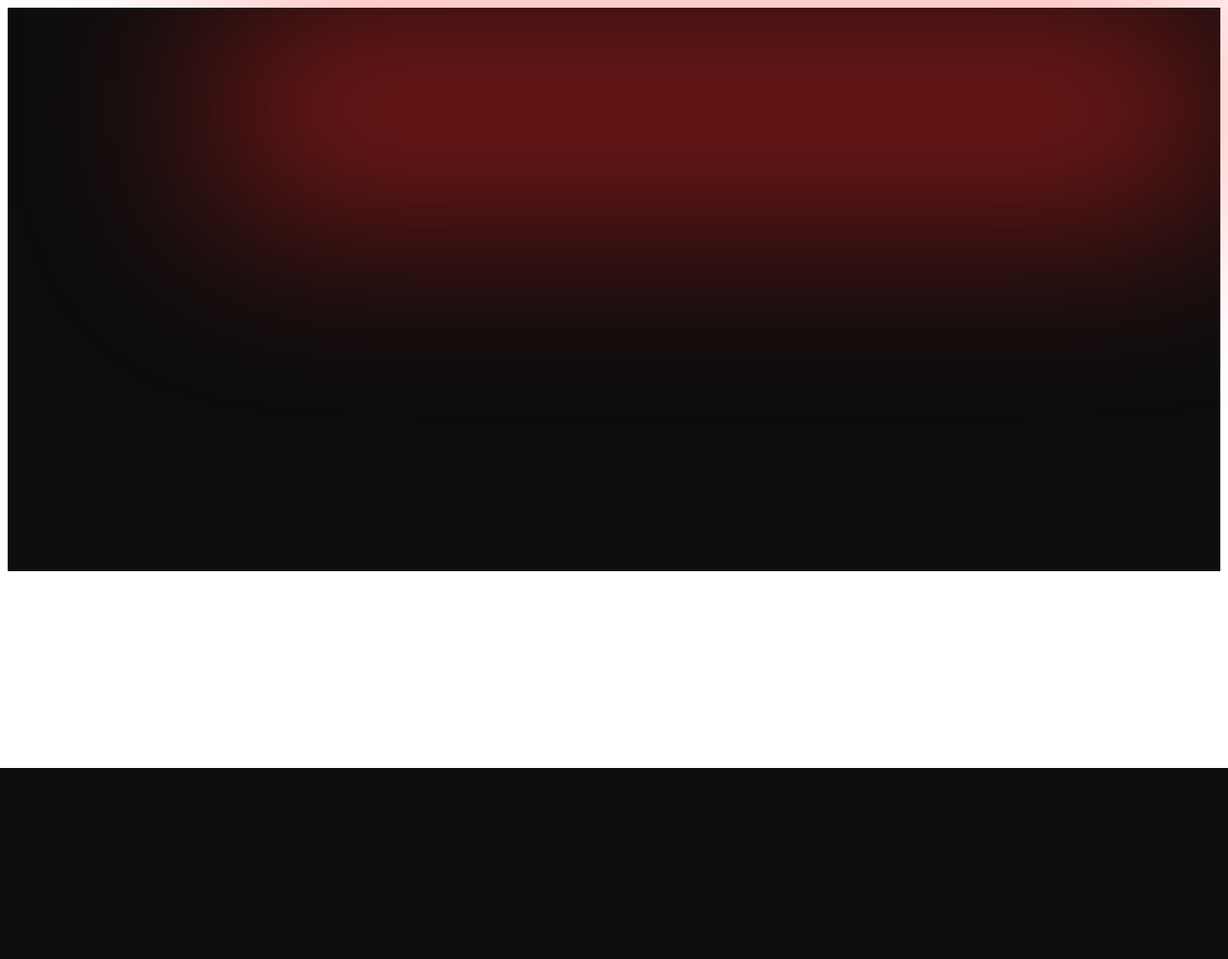
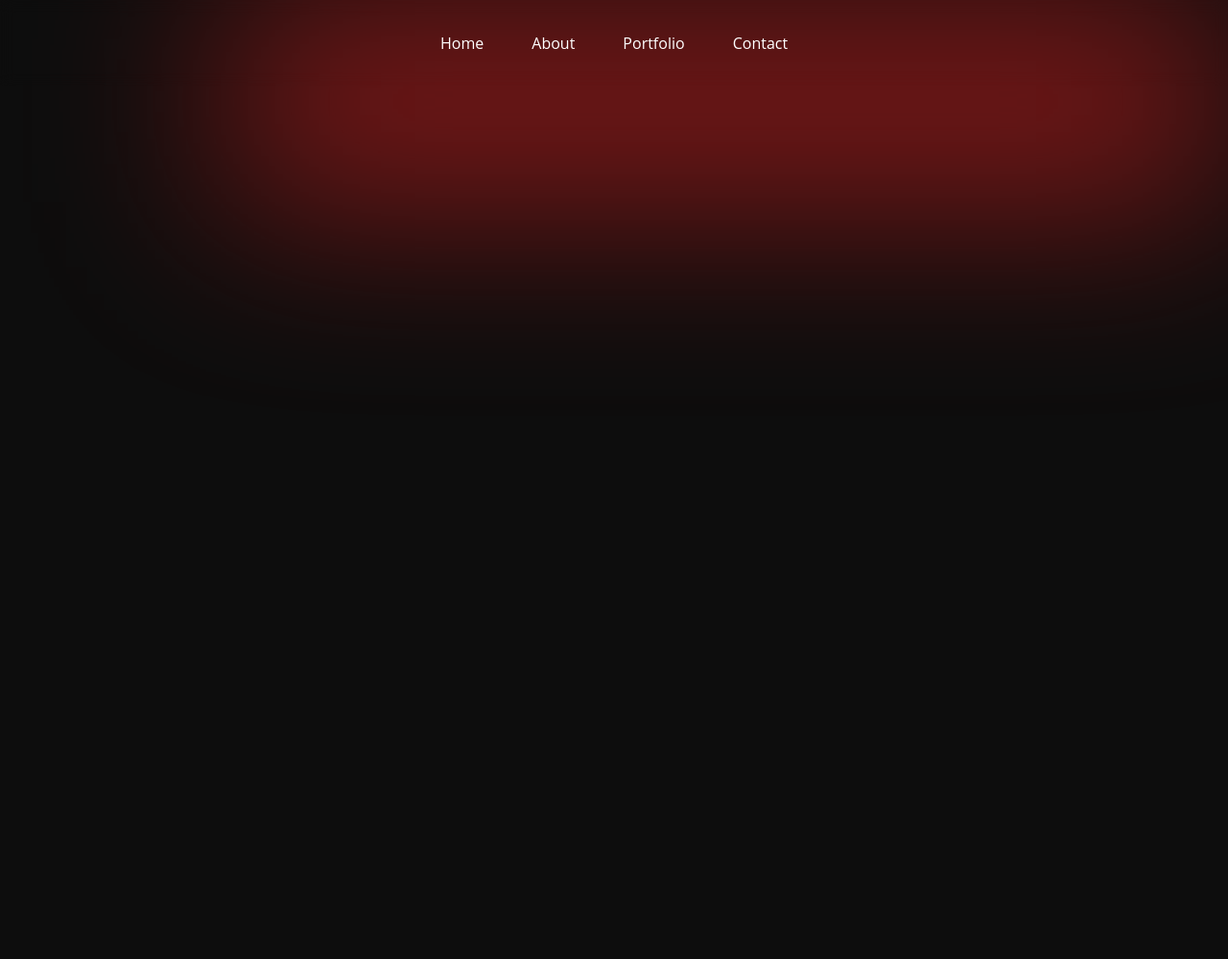
Before and after one commit to jaykobak/portfolio-website, a Flask app: page / in a window 1280 px wide. Shown: the top 999 px of the page at 96% size. Before the commit the page ends 800 px from the top, so only its background shows below. Run offline with Flask 3, Linux system fonts and the light colour scheme; some libraries are stand-ins or nearby versions.

Commit message:
Achieve desired navigation bar

```diff
--- a/main.py
+++ b/main.py
@@ -1,7 +1,9 @@
 from flask import Flask, render_template
+from flask_bootstrap import Bootstrap5
 
 # create a flask application instance
 app = Flask(__name__)
+bootstrap = Bootstrap5(app)
 
 # the home route
 @app.route("/")
--- a/static/main.css
+++ b/static/main.css
@@ -1,3 +1,10 @@
+html, body {
+    margin: 0;
+    padding: 0;
+    height: 100%;
+    width: 100%;
+}
+
 /* these styles are applied to all elements on the page */
 * {
     box-sizing: border-box;
@@ -14,6 +21,16 @@ body {
     --token-305af9d4-fe33-4ce3-9dac-e261fb045b39: rgb(250, 36, 36);
 }
 
+h1 {
+    color: white; /* Pure white text color */
+    background: none; /* Remove any background color */
+    margin: 0;
+    padding: 0;
+    font-size: 36px; /* Adjust the size as needed */
+    text-shadow: none; /* Remove any text shadow if applied */
+    z-index: 2; /* Ensure it is above other elements if necessary */
+}
+
 /* these styles are applied to elements with the class "main_bg" */
 .main_bg {
     align-content: center;
@@ -23,13 +40,14 @@ body {
     flex: none;
     flex-direction: column;
     flex-wrap: nowrap;
-    gap: 0px;
     height: auto;
     justify-content: center;
     overflow: visible;
     padding: 0;
     position: relative;
     width: 100%;
+    padding: 0;
+    margin: 0;
     z-index: 1
 }
 
@@ -41,10 +59,93 @@ body {
     flex: none;
     height: 212px;
     opacity: .5;
-    overflow: visible;
     position: absolute;
     right: 0;
     top: 0;
     width: 1047px;
     z-index: 1;
 }
+
+.navbar_container {
+    flex: none;
+    height: auto;
+    position: sticky;
+    top: 0;
+    width: 100%;
+    will-change: transform;
+    z-index: 3;
+}
+
+header {
+    backdrop-filter: blur(8px);
+    width: 100%;
+    opacity: 1;
+}
+
+.navbar_contents {
+    align-content: center;
+    align-items: center;
+    display: flex;
+    flex-direction: row;
+    flex-wrap: nowrap;
+    gap: 0px;
+    height: min-content;
+    justify-content: center;
+    overflow: hidden;
+    padding: 20px 100px;
+    position: relative;
+}
+
+nav {
+    opacity: 1;
+}
+
+.nav_links {
+    display: flex;
+    justify-content: center;
+    align-items: center;
+    height: 50px;
+    background-color: transparent; /* Ensure background is transparent */
+}
+
+.links {
+    display: flex;
+    gap: 50px; /* Space between the links */
+}
+
+.nav_item {
+    position: relative;
+}
+
+.nav_link_text {
+    color: white; /* Pure white text */
+    text-decoration: none;
+    font-size: 16px; /* Adjust the size as needed */
+    transition: color 0.3s ease; /* Smooth transition on hover */
+}
+
+.nav_link_text:hover {
+    color: #f91616; /* Slightly lighter white on hover */
+}
+
+/* Google fonts */
+/* // <uniquifier>: Use a unique and descriptive class name
+// <weight>: Use a value from 300 to 800 */
+
+/* .open-sans-<uniquifier> {
+  font-family: "Open Sans", sans-serif;
+  font-optical-sizing: auto;
+  font-weight: <weight>;
+  font-style: normal;
+  font-variation-settings:
+    "wdth" 100;
+} */
+
+.open-sans-nav-link {
+    font-family: "Open Sans", sans-serif;
+    font-optical-sizing: auto;
+    font-weight: 500;
+    font-style: normal;
+    font-variation-settings:
+    "wdth" 100;
+}
--- a/templates/index.html
+++ b/templates/index.html
@@ -1,14 +1,40 @@
 <!DOCTYPE html>
 <html lang="en">
+
 <head>
   <meta charset="UTF-8">
   <meta name="viewport" content="width=device-width, initial-scale=1.0">
   <link rel="stylesheet" href="/static/main.css">
+  <!-- Load bootstrap css -->
+  {{ bootstrap.load_css() }}
   <title>Portfolio Website</title>
 </head>
+
 <body>
   <div class="main_bg">
     <div class="gradient_bg"></div>
+    <div class="navbar_container">
+      <header class="navbar_contents">
+        <nav class="nav_links">
+          <div class="links">
+            <div class="nav_item">
+              <a href="#" class="nav_link_text open-sans-nav-link">Home</a>
+            </div>
+            <div class="nav_item">
+              <a href="#" class="nav_link_text open-sans-nav-link">About</a>
+            </div>
+            <div class="nav_item">
+              <a href="#" class="nav_link_text open-sans-nav-link">Portfolio</a>
+            </div>
+            <div class="nav_item">
+              <a href="#" class="nav_link_text open-sans-nav-link">Contact</a>
+            </div>
+          </div>
+        </nav>
+
+      </header>
+
+    </div>
     <h1> </h1>
     <p> </p>
     <p> </p>
@@ -27,6 +53,93 @@
     <p> </p>
     <p> </p>
     <p> </p>
+    <p> </p>
+    <p> </p>
+    <p> </p>
+    <p> </p>
+    <p> </p>
+    <p> </p>
+    <p> </p>
+    <p> </p>
+    <p> </p>
+    <p> </p>
+    <p> </p>
+    <p> </p>
+    <p> </p>
+    <p> </p>
+    <p> </p>
+    <p> </p>
+    <p> </p>
+    <p> </p>
+    <p> </p>
+    <p> </p>
+    <p> </p>
+    <p> </p>
+    <p> </p>
+    <p> </p>
+    <p> </p>
+    <p> </p>
+    <p> </p>
+    <p> </p>
+    <p> </p>
+    <p> </p>
+    <p> </p>
+    <p> </p>
+    <p> </p>
+    <p> </p>
+    <p> </p>
+    <p> </p>
+    <p> </p>
+    <p> </p>
+    <p> </p>
+    <p> </p>
+    <p> </p>
+    <p> </p>
+    <p> </p>
+    <p> </p>
+    <p> </p>
+    <p> </p>
+    <p> </p>
+    <p> </p>
+    <p> </p>
+    <p> </p>
+    <p> </p>
+    <p> </p>
+    <p> </p>
+    <p> </p>
+    <p> </p>
+    <p> </p>
+    <p> </p>
+    <p> </p>
+    <p> </p>
+    <p> </p>
+    <p> </p>
+    <p> </p>
+    <p> </p>
+    <p> </p>
+    <p> </p>
+    <p> </p>
+    <p> </p>
+    <p> </p>
+    <p> </p>
+    <p> </p>
+    <p> </p>
+    <p> </p>
+    <p> </p>
+    <p> </p>
+    <p> </p>
+    <p> </p>
+    <p> </p>
+    <p> </p>
+    <p> </p>
+    <p> </p>
+    <p> </p>
+    <p> </p>
+    <p> </p>
+    <p> </p>
+    <p> </p>
   </div>
+  {{ bootstrap.load_js() }}
 </body>
+
 </html>
```
Lines whose indentation alone changed are shown as unchanged.
